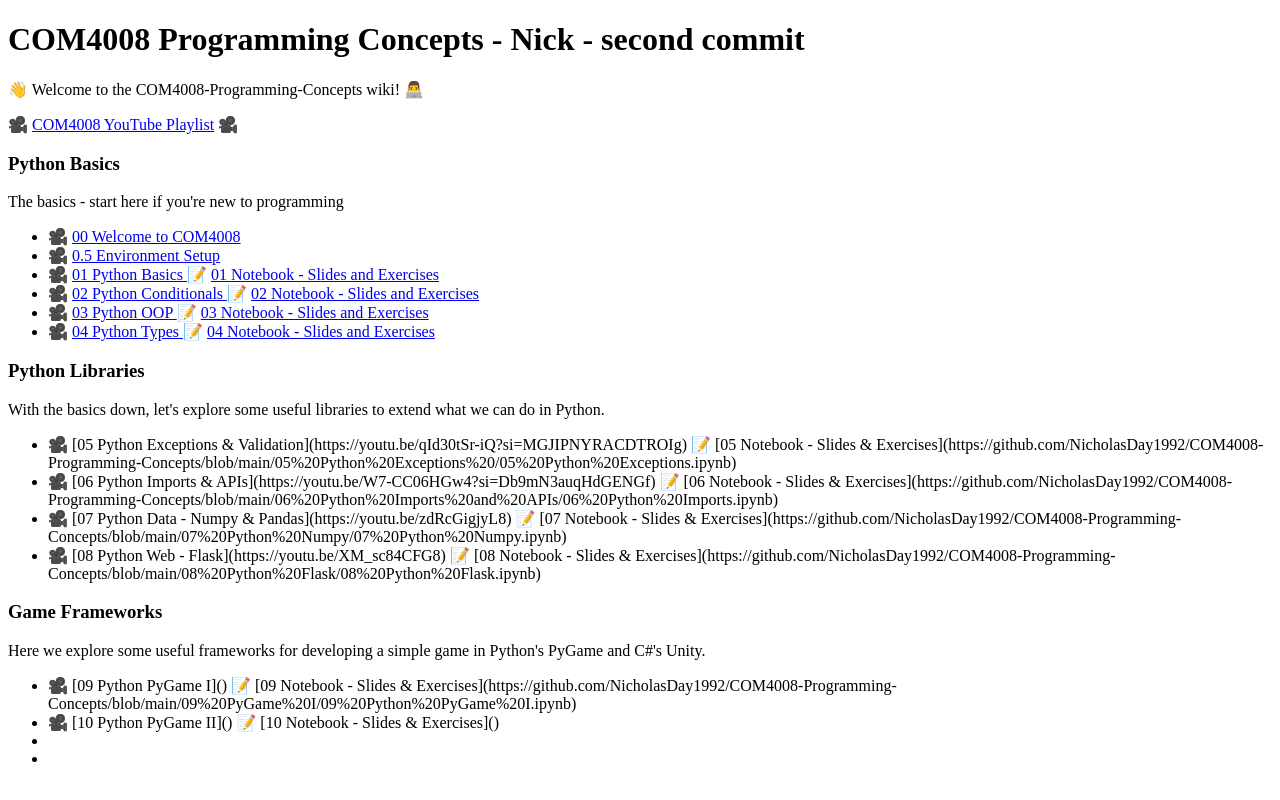
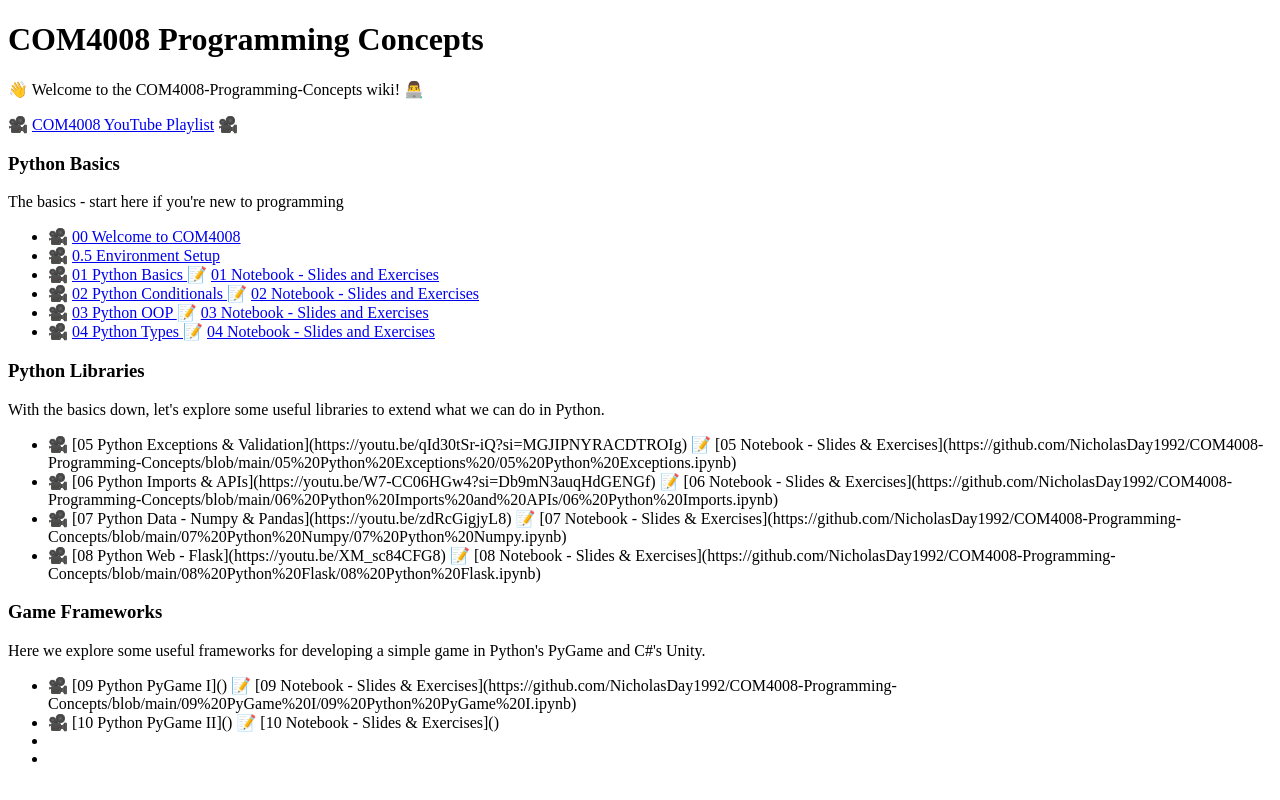
Before and after one commit to NicholasDay1992/NicholasDay1992.github.io, a plain HTML site: page index.html in a window 1280 px wide. Drawn offline with Linux system fonts and the light colour scheme.

Commit message:
reset after live demo

```diff
--- a/index.html
+++ b/index.html
@@ -1,7 +1,7 @@
 <!DOCTYPE html>
 <html>
     <body>
-        <h1>COM4008 Programming Concepts - Nick - second commit </h1>
+        <h1>COM4008 Programming Concepts </h1>
         <p>👋 Welcome to the COM4008-Programming-Concepts wiki! 👨‍💻 </p>
 
         🎥 <a href = "https://www.youtube.com/playlist?list=PL9HfA4ZKbzinLLOQ_9SvyxrPsUde-9Gin">COM4008 YouTube Playlist</a> 🎥
```
